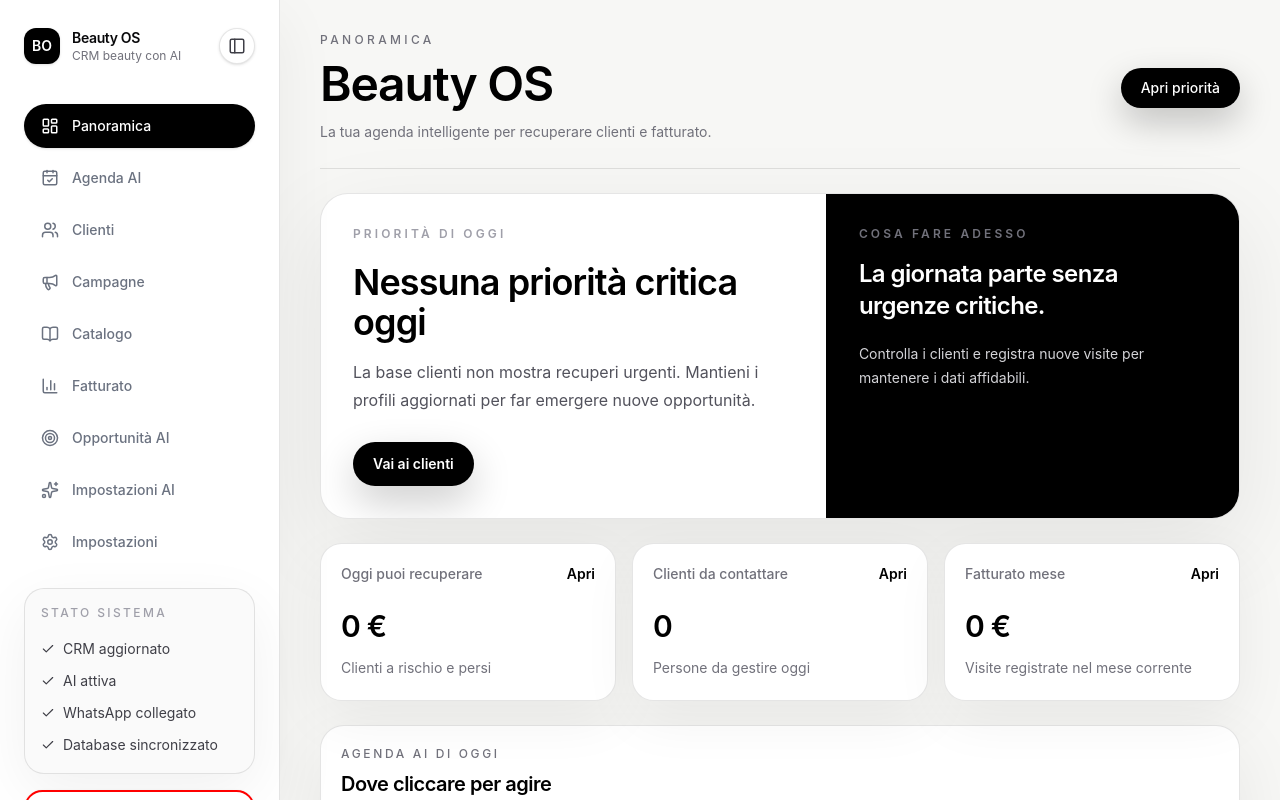
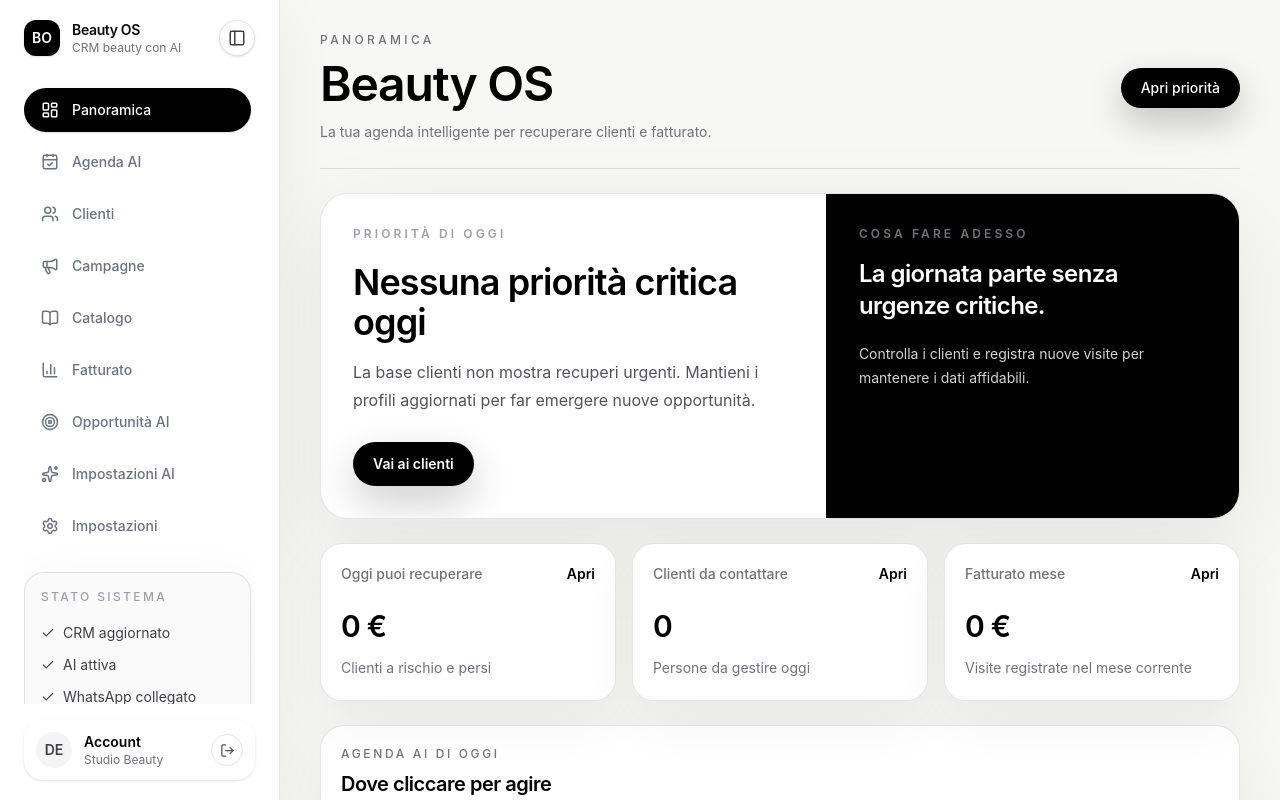
Before and after one commit to debenedictismichele2020-netizen/beauty-os, a Next.js app: page / in a window 1280 px wide. Shown: the top 800 px of the page. Built offline with nearby package versions, Linux system fonts and the light colour scheme; no server answers; the database is empty.

Commit message:
remove sidebar debug border

```diff
--- a/app/components/CollapsibleSidebarShell.tsx
+++ b/app/components/CollapsibleSidebarShell.tsx
@@ -49,16 +49,16 @@ export function CollapsibleSidebarShell({
   const [sidebarCollapsed, setSidebarCollapsed] = useState(false);
 
   return (
-    <main className="min-h-screen bg-[#f7f7f5] text-zinc-950">
+    <main className="min-h-screen overflow-x-hidden bg-[#f7f7f5] text-zinc-950">
       <aside
-        className={`fixed inset-x-0 top-0 z-40 flex flex-col border-b border-black/10 bg-white/95 px-5 py-4 shadow-[0_18px_60px_rgba(0,0,0,0.06)] backdrop-blur transition-[width,padding] duration-300 ease-in-out lg:inset-y-0 lg:left-0 lg:right-auto lg:h-screen lg:border-b-0 lg:border-r lg:py-7 ${
+        className={`fixed inset-x-0 top-0 z-40 flex max-h-screen flex-col overflow-hidden border-b border-black/10 bg-white/95 px-5 py-4 shadow-[0_18px_60px_rgba(0,0,0,0.06)] backdrop-blur transition-[width,padding] duration-300 ease-in-out lg:inset-y-0 lg:left-0 lg:right-auto lg:h-screen lg:max-h-screen lg:border-b-0 lg:border-r lg:py-5 ${
           sidebarCollapsed
             ? "lg:w-20 lg:px-3"
             : "lg:w-[280px] lg:px-6"
         }`}
       >
         <div
-          className={`flex items-center gap-3 ${
+          className={`shrink-0 flex items-center gap-3 ${
             sidebarCollapsed
               ? "lg:flex-col lg:justify-start"
               : "justify-between"
@@ -94,8 +94,9 @@ export function CollapsibleSidebarShell({
           </button>
         </div>
 
+        <div className="min-h-0 lg:flex-1 lg:overflow-y-auto lg:overscroll-contain lg:pr-1">
           <nav
-          className={`mt-6 flex gap-2 overflow-x-auto pb-1 transition-all duration-300 ease-in-out lg:mt-10 lg:flex-col lg:overflow-visible lg:pb-0 ${
+            className={`mt-6 flex gap-2 overflow-x-auto pb-1 transition-all duration-300 ease-in-out lg:mt-8 lg:flex-col lg:overflow-visible lg:pb-0 ${
               sidebarCollapsed ? "lg:items-center" : ""
             }`}
           >
@@ -150,10 +151,7 @@ export function CollapsibleSidebarShell({
           </div>
 
           <div
-          className="mt-auto hidden space-y-4 pt-6 transition-all duration-300 ease-in-out lg:block"
-        >
-          <div
-            className={`overflow-hidden rounded-[1.25rem] border border-black/10 bg-[#fafafa] shadow-[0_18px_60px_rgba(0,0,0,0.06)] transition-all duration-300 ${
+            className={`mt-6 hidden overflow-hidden rounded-[1.25rem] border border-black/10 bg-[#fafafa] shadow-[0_18px_60px_rgba(0,0,0,0.06)] transition-all duration-300 lg:block ${
               sidebarCollapsed
                 ? "pointer-events-none h-0 border-transparent p-0 opacity-0"
                 : "h-auto p-4 opacity-100"
@@ -176,8 +174,10 @@ export function CollapsibleSidebarShell({
               ))}
             </div>
           </div>
+        </div>
 
-          <SidebarAccountPanel />
+        <div className="hidden shrink-0 pt-4 lg:block">
+          <SidebarAccountPanel compact={sidebarCollapsed} />
         </div>
       </aside>
 
--- a/app/components/SidebarAccountPanel.tsx
+++ b/app/components/SidebarAccountPanel.tsx
@@ -11,12 +11,18 @@ type SidebarAccountState = {
   salonName: string;
 };
 
+type SidebarAccountPanelProps = {
+  compact?: boolean;
+};
+
 const fallbackAccount: SidebarAccountState = {
   email: "Account",
   salonName: "Studio Beauty",
 };
 
-export default function SidebarAccountPanel() {
+export default function SidebarAccountPanel({
+  compact = false,
+}: SidebarAccountPanelProps) {
   const router = useRouter();
   const [account, setAccount] =
     useState<SidebarAccountState>(fallbackAccount);
@@ -64,12 +70,14 @@ export default function SidebarAccountPanel() {
 
   return (
     <div
-      className="flex min-w-0 items-center gap-3 rounded-[1.15rem] bg-white p-3 shadow-sm"
-      style={{ border: "2px solid red" }}
+      className={`flex min-w-0 items-center rounded-[1.15rem] bg-white shadow-sm ${
+        compact ? "flex-col gap-2 p-2" : "gap-3 p-3"
+      }`}
     >
       <div className="grid size-9 shrink-0 place-items-center rounded-full bg-zinc-100 text-sm font-semibold text-zinc-700">
         {initials}
       </div>
+      {!compact ? (
         <div className="min-w-0 flex-1">
           <p className="truncate text-sm font-semibold text-black">
             {account.email}
@@ -78,6 +86,7 @@ export default function SidebarAccountPanel() {
             {account.salonName}
           </p>
         </div>
+      ) : null}
       <button
         aria-label="Esci"
         className="grid size-8 shrink-0 place-items-center rounded-full border border-black/10 text-zinc-600 transition hover:border-black/20 hover:bg-zinc-50 hover:text-black"
```
Lines whose indentation alone changed are shown as unchanged.
